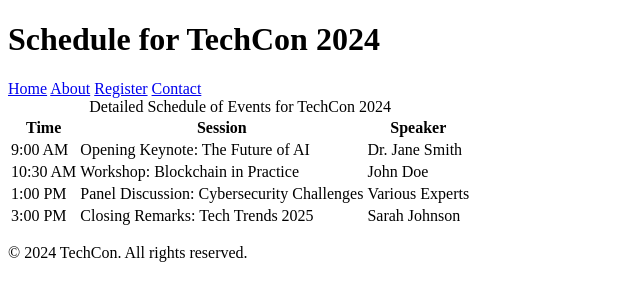
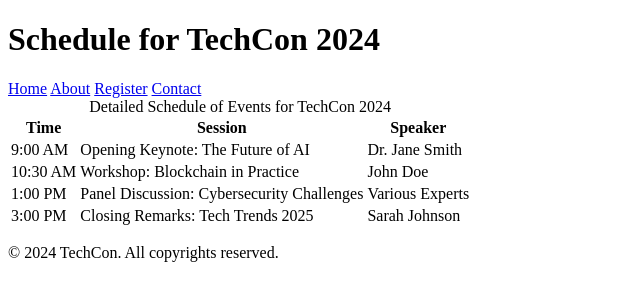
Before and after one commit to Akyena/TechCon_HTML, a plain HTML site: page techcon_website/schedule.html in a window 1280 px wide. Shown: the full height of the page, 0-640 px from the left. Drawn offline with Linux system fonts and the light colour scheme.

Commit message:
schedule

```diff
--- a/techcon_website/schedule.html
+++ b/techcon_website/schedule.html
@@ -52,7 +52,7 @@
     </main>
 
     <footer>
-        <p>&copy; 2024 TechCon. All rights reserved.</p>
+        <p>&copy; 2024 TechCon. All copyrights reserved.</p>
     </footer>
 </body>
 </html>
```
